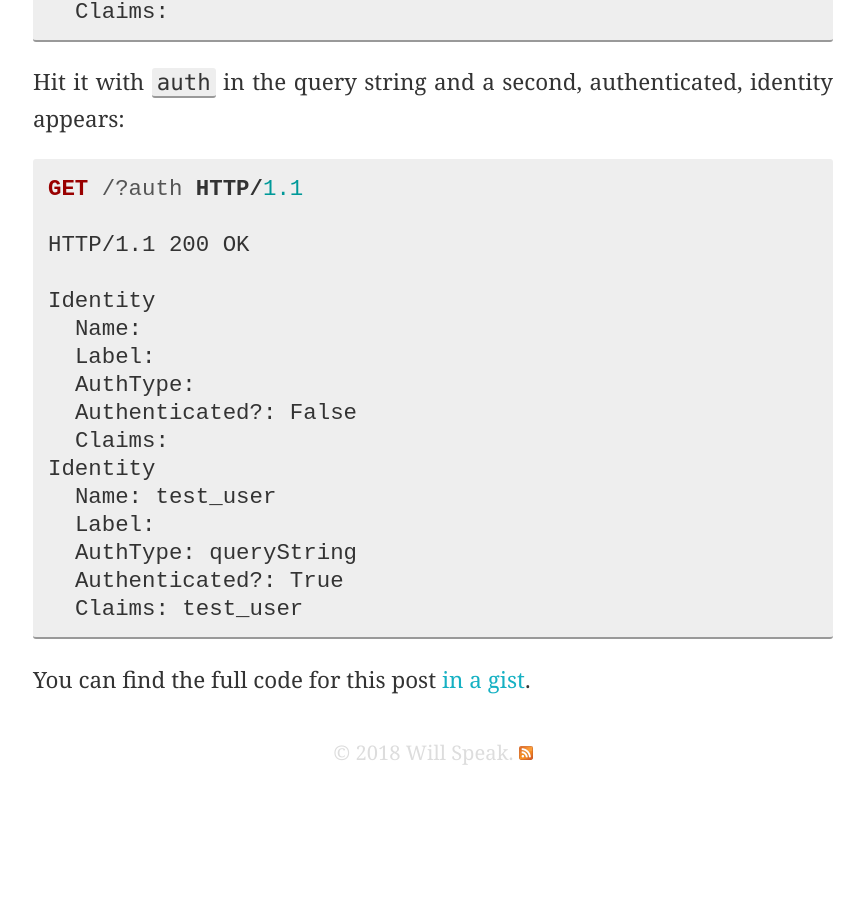
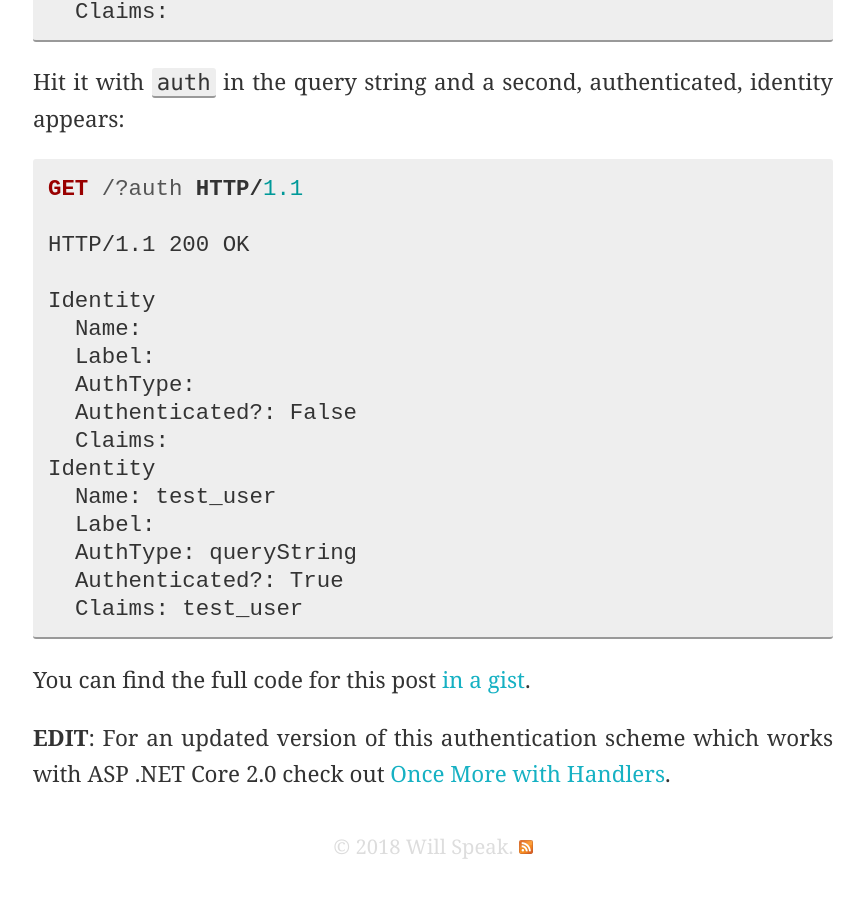
Before and after one commit to iwillspeak/iwillspeak.github.io, a Jekyll site: the page built from _posts/2017-08-17-authentication-middleware-in-asp-net-core.md, in a window 1280 px wide and 900 px high, scrolled down 4497 px. Shown: the whole window, without its empty margins (207-1071 px from the left). Built offline with Jekyll 4.4.1, drawn with Linux system fonts in a browser that asks for light colours; comment, search, counter and statistics services are not loaded; before the commit the page ends 5303 px from its top, so only the background shows below that.

Commit message:
Add Link to Updated Post in Old Authentication Post

```diff
--- a/_posts/2017-08-17-authentication-middleware-in-asp-net-core.md
+++ b/_posts/2017-08-17-authentication-middleware-in-asp-net-core.md
@@ -137,3 +137,7 @@ Identity
 {% endhighlight %}
 
 You can find the full code for this post [in a gist](https://gist.github.com/iwillspeak/1e2d78f36c89a898891148c47befdf4b/9df41d2c17bde20c4bb787f3eb28ef901eb2f661).
+
+**EDIT**: For an updated version of this authentication scheme which works with ASP .NET Core 2.0 check out [Once More with Handlers][new-post].
+
+ [new-post]: /2018/02/24/once-more-with-handlers.html
```
